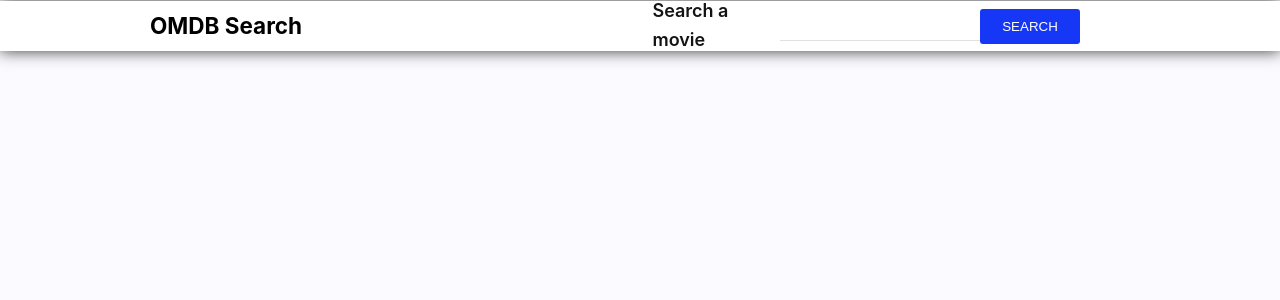
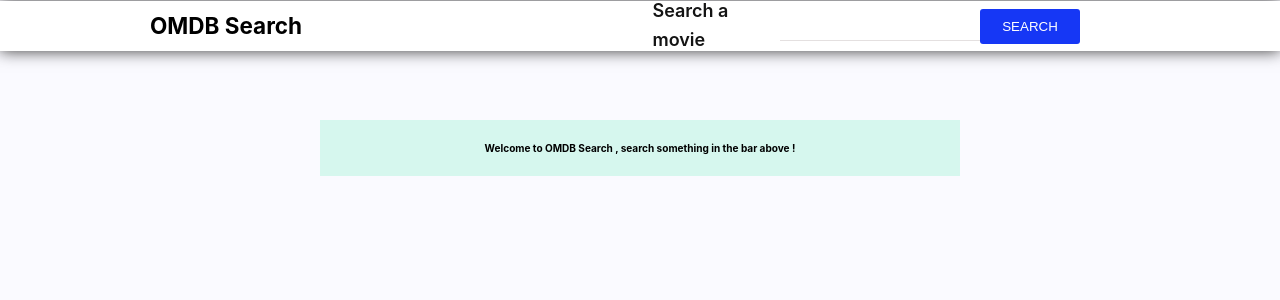
Before and after one commit to Husam7664/OMDB-Movies-Searcher, a Vue app: page / in a window 1280 px wide. Shown: the top 300 px of the page. Built offline with nearby package versions, Linux system fonts and the light colour scheme.

Commit message:
welcome , notfound show commponenet integration

```diff
--- /dev/null
+++ b/src/components/notfound.vue
@@ -0,0 +1,20 @@
+<template>
+  <div class="box">
+    <h6 class="topic">Movie not found!</h6>
+  </div>
+</template>
+  <style
+    scoped
+  >
+.topic {
+  padding: 20px 0;
+  color: red;
+}
+.box {
+  border: 2px dotted red;
+  text-align: center;
+  width: 50%;
+  margin: 120px auto auto;
+  background-color: rgb(248, 239, 239);
+}
+</style>
--- /dev/null
+++ b/src/components/welcome.vue
@@ -0,0 +1,22 @@
+<template>
+  <div class="box">
+    <h6 class="topic">
+      Welcome to OMDB Search , search something in the bar above !
+    </h6>
+  </div>
+</template>
+  <style
+    scoped
+  >
+.topic {
+  padding: 20px 0;
+  color: black;
+}
+.box {
+  border: none;
+  text-align: center;
+  width: 50%;
+  margin: 120px auto auto;
+  background-color: rgb(214, 247, 238);
+}
+</style>
--- a/src/views/HomeView.vue
+++ b/src/views/HomeView.vue
@@ -12,30 +12,41 @@
         <input class="submit-btn" type="submit" value="Search" />
       </form>
     </header>
-
+    <Welcome v-if="welcomeValid" />
+    <Notfound v-if="notFoundValid" />
     <MoviesList :movies="movies" />
   </div>
 </template>
 
 <script lang="ts">
 import axios from "axios";
-import { defineComponent } from "vue";
+import { defineComponent, watch } from "vue";
 import { ref } from "vue";
 
 import env from "@/env";
-
 import MoviesList from "../components/movies/movies-list.vue";
+import Welcome from "../components/welcome.vue";
+import Notfound from "../components/notfound.vue";
 
 export default defineComponent({
   components: {
     MoviesList,
+    Welcome,
+    Notfound,
   },
   setup() {
     const search = ref("");
     const movies = ref([]);
+    const welcomeValid = ref(true);
+    const notFoundValid = ref(false);
 
+    // watch(search, (val) => {
+    //   console.log(val);
+    //   notFoundValid.value = false;
+    // });
     const SearchMovies = () => {
       if (search.value != "") {
+        welcomeValid.value = false;
         axios
           // .get(`http://www.omdbapi.com/?apikey=5822391f&s=${search.value}`)
           .get(`http://www.omdbapi.com/?apikey=${env.apikey}&s=${search.value}`)
@@ -43,15 +54,22 @@
           .then((res) => {
             movies.value = res.data.Search;
             search.value = "";
-            console.log(movies);
+            if (res.data.Response == "False") {
+              notFoundValid.value = true;
+            } else {
+              notFoundValid.value = false;
+            }
           });
       }
+      console.log(notFoundValid);
     };
 
     return {
       search,
       movies,
       SearchMovies,
+      welcomeValid,
+      notFoundValid,
     };
   },
 });
```
